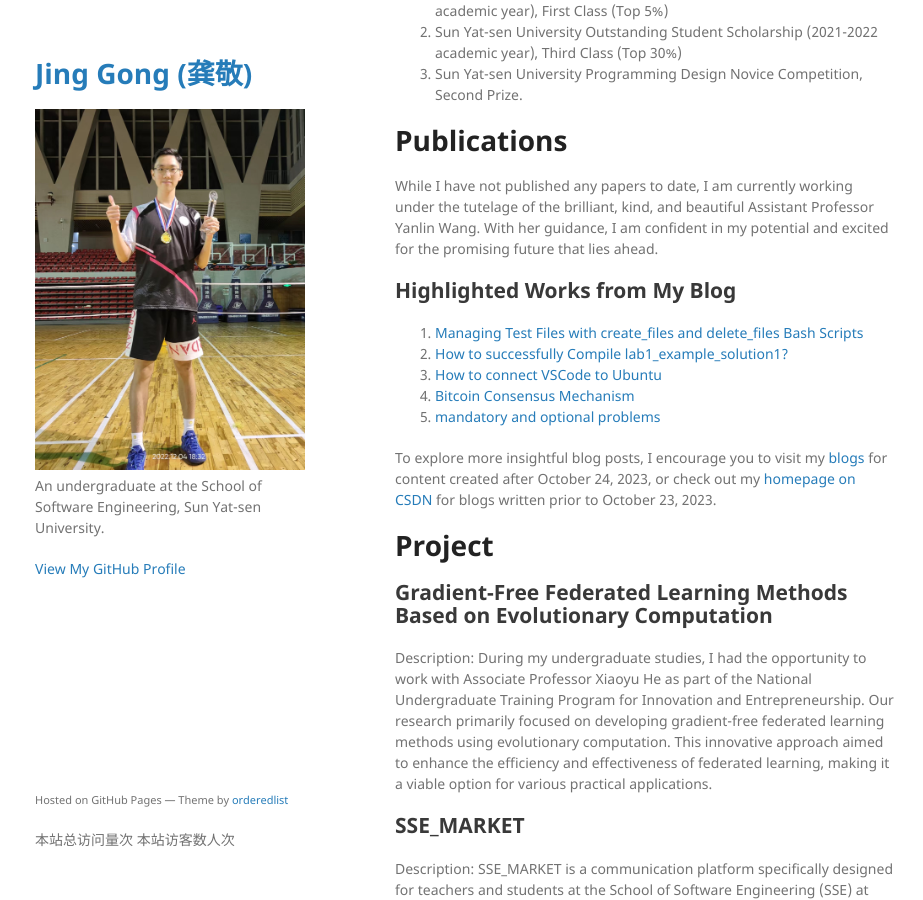
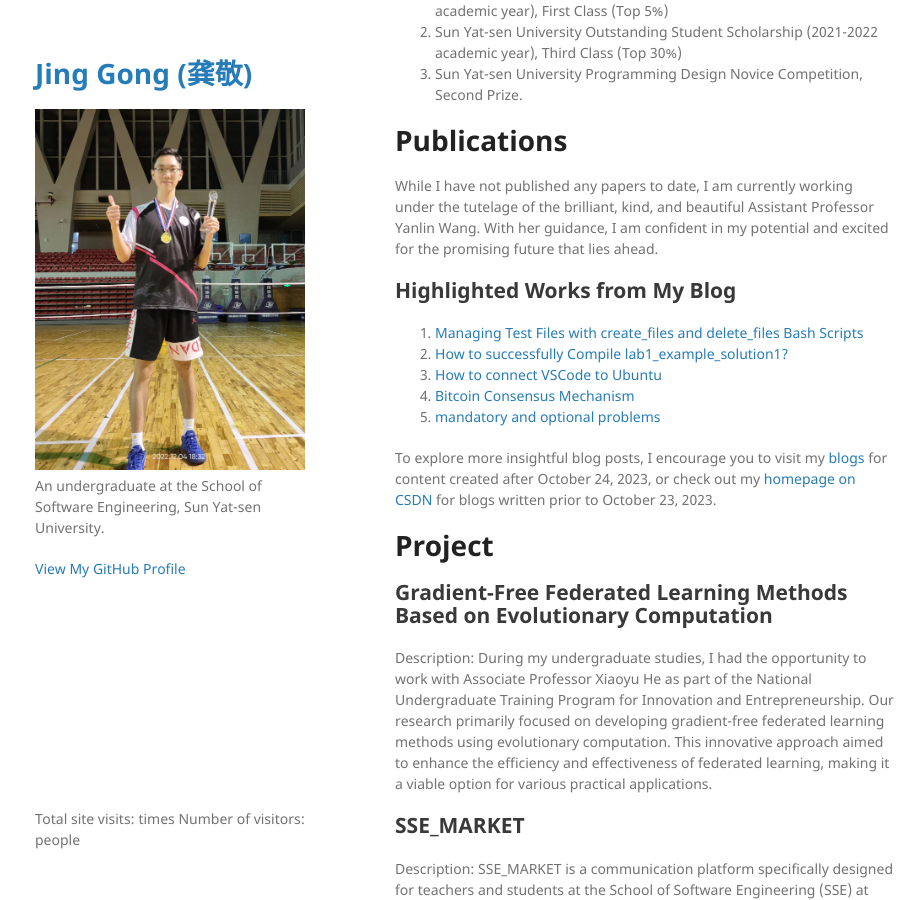
Before and after one commit to MikingG/MikingG.github.io, a Jekyll site: the page built from index.md, in a window 1280 px wide and 900 px high, scrolled down 535 px. Shown: the whole window, without its empty margins (175-1098 px from the left). Built offline with Jekyll 4.4.1, drawn with Linux system fonts in a browser that asks for light colours; comment, search, counter and statistics services are not loaded; our own code applies the rules of GitHub Pages for plain Markdown files.

Commit message:
Update default.html

```diff
--- a/_layouts/default.html
+++ b/_layouts/default.html
@@ -50,10 +50,9 @@
         {% if site.github.is_project_page %}
         <p>This project is maintained by <a href="{{ site.github.owner_url }}">{{ site.github.owner_name }}</a></p>
         {% endif %}
-        <p><small>Hosted on GitHub Pages &mdash; Theme by <a href="https://github.com/orderedlist">orderedlist</a></small></p>
 
-        <span id="busuanzi_container_site_pv">本站总访问量<span id="busuanzi_value_site_pv"></span>次</span>
-        <span id="busuanzi_container_site_uv">本站访客数<span id="busuanzi_value_site_uv"></span>人次</span>
+        <span id="busuanzi_container_site_pv">Total site visits: <span id="busuanzi_value_site_pv"></span> times</span>
+        <span id="busuanzi_container_site_uv">Number of visitors: <span id="busuanzi_value_site_uv"></span> people</span>
       </footer>
     </div>
     <script src="{{ "/assets/js/scale.fix.js" | relative_url }}"></script>
```
